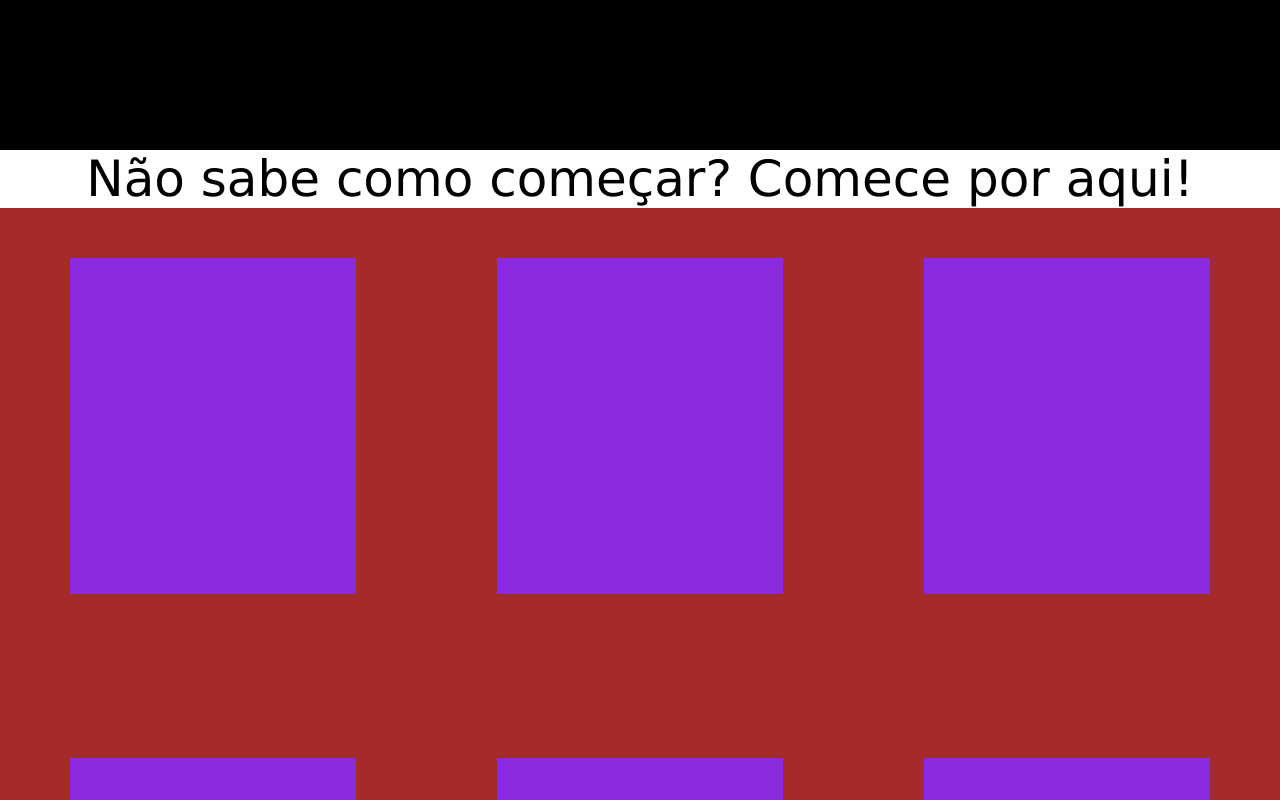
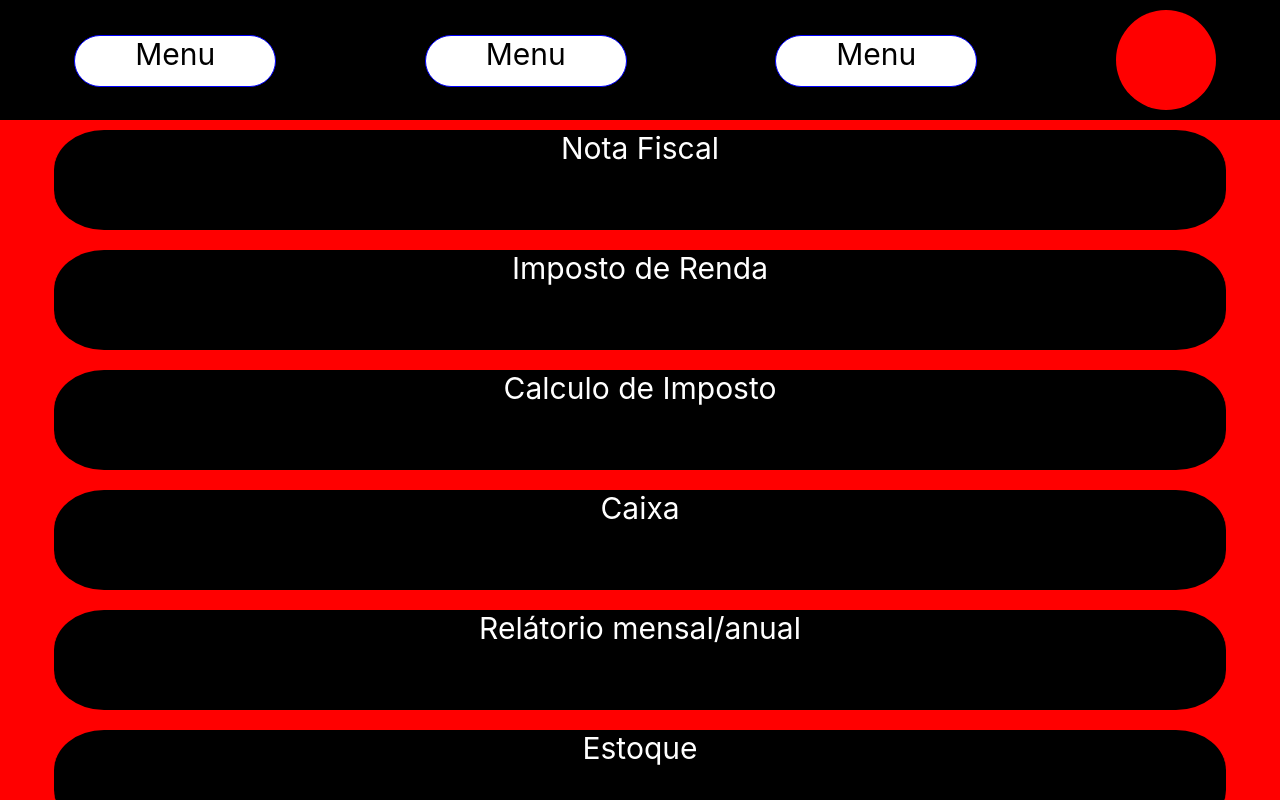
Before and after one commit to TitoSoares/MSM_bkp, a React (Create React App) app in the folder meisemmedo/: page /gen in a window 1280 px wide. Shown: the top 800 px of the page. Built offline with nearby package versions, Linux system fonts and the light colour scheme.

Commit message:
Alterações no projeto/Crianção de novas páginas

```diff
--- a/meisemmedo/package.json
+++ b/meisemmedo/package.json
@@ -12,6 +12,7 @@
     "@types/react-dom": "^18.2.15",
     "react": "^18.2.0",
     "react-dom": "^18.2.0",
+    "react-router-dom": "^6.19.0",
     "react-scripts": "5.0.1",
     "typescript": "^4.9.5",
     "web-vitals": "^2.1.4"
--- a/meisemmedo/src/App.tsx
+++ b/meisemmedo/src/App.tsx
@@ -1,12 +1,24 @@
 import React from 'react';
 import logo from './logo.svg';
 import './App.css';
-import Home from './Pages/Home/Home';
-
+import Home from './Pages/Home';
+import {Routes,Route} from 'react-router-dom';
+import FuncaoGov from './Pages/FuncaoGov';
+import Gerenciamento from './Pages/Gerenciamento';
+import Tutorial from './Pages/Tutorial';
+import Login from './Pages/Login';
+import Cadastro from './Pages/Cadastro';
 function App() {
   return (
     <div className="App">
-        <Home/>
+      <Routes>
+        <Route path='/' element={<Home/>}></Route>
+        <Route path='/gov' element={<FuncaoGov/>}></Route>
+        <Route path='/gen' element={<Gerenciamento/>}></Route>
+        <Route path='/tutorial' element={<Tutorial/>}></Route>
+        <Route path='/login' element={<Login/>}></Route>
+        <Route path='/cadastro' element={<Cadastro/>}></Route>
+      </Routes>
     </div>
   );
 }
--- a/meisemmedo/src/Componentes/Cabecalho/index.tsx
+++ b/meisemmedo/src/Componentes/Cabecalho/index.tsx
@@ -3,8 +3,10 @@ import "../estyle/estilo.css"
 function FuncaoCabecalho(){
     return(
          <div className="cabecalho">
-            <div></div>
-            <div></div>
+            <div className="menu">Menu</div>
+            <div className="menu">Menu</div>
+            <div className="menu">Menu</div>
+            <div className="imagemMenu"></div>
          </div>
     )
 }
--- a/meisemmedo/src/Componentes/estyle/estilo.css
+++ b/meisemmedo/src/Componentes/estyle/estilo.css
@@ -3,26 +3,47 @@
     display: flex;
     flex-direction: row
 }
-/*Cabeçalho*/
+/*=================================================================================================================================*/
+/*CABEÇALHO*/
 .cabecalho{
+    flex-direction: row;
+    display: flex;
     width: 100%;
-    height: 150px;
+    height: auto;
     background-color: black;
-    color: aquamarine;
+    justify-content:space-around;
+
 }
-/*Texto central*/
-.TextoCentral{
-    font-size: 50px;
-    text-align: center;
-    font-family: 'Lucida Sans', 'Lucida Sans Regular', 'Lucida Grande', 'Lucida Sans Unicode', Geneva, Verdana, sans-serif;
+.menu{
+    margin-top: 35px;
+    margin-left:10px;
+    color:black;
+    font-size: 30px;
+    margin-right:10px;
+    width: 200px;
+    height: 50px;
+    background-color: white;
+    border: 1px blue solid;
+    border-radius: 30px;
+
 }
+.imagemMenu{
+    margin-top:10px;
+    margin-bottom: 10px;
+    width: 100px;
+    height: 100px;
+    border-radius:50%;
+    background-color: red;
+}
+/*=================================================================================================================================*/
+/*FUNÇÃO GOV*/
 /*Centro da página*/
 .DivCenter{
     padding-top: 50px;
     display: flex;
     background-color: brown;
     width:100%;
-    height:450px;
+    height:auto;
     flex-wrap: wrap;
     justify-content:space-around;
 }
@@ -31,4 +52,30 @@
     background-color: blueviolet;
     width: 286px;
     height:336px;
+    margin-bottom: 50px;
 }
+/*=================================================================================================================================*/
+/*GERENCIAMENTO*/
+/*Funções*/
+.funcoesGen{
+    display: flex;
+    flex-direction: column;
+    background-color: red;
+    width: 100%;
+    height: auto;
+    justify-content:space-around;
+    flex-wrap: wrap;
+    align-items: center;
+}
+.caixaFuncGen{
+    padding-left: 10px;
+    padding-right: 10px;
+    background-color: black;
+    height: 100px;
+    width: 90%;
+    border-top: 10px red solid;
+    border-bottom:10px red solid;
+    border-radius: 50px;
+    color: white;
+    font-size: 30px;
+}
--- /dev/null
+++ b/meisemmedo/src/Pages/Cadastro.tsx
@@ -0,0 +1,11 @@
+import FuncaoCabecalho from "../Componentes/Cabecalho"
+import "../Componentes/estyle/estilo.css"
+function Cadastro(){
+    return(
+        <div>
+            <FuncaoCabecalho/>
+            Cadastro
+        </div>
+    )
+}
+export default Cadastro
--- a/meisemmedo/src/Pages/Home/Home.tsx
+++ b/meisemmedo/src/Pages/FuncaoGov.tsx
@@ -1,11 +1,10 @@
-import "../../Componentes/estyle/estilo.css"
-import FuncaoCabecalho from "../../Componentes/Cabecalho";
+import "../Componentes/estyle/estilo.css"
+import FuncaoCabecalho from "../Componentes/Cabecalho";
 
-function Home() {
+function FuncaoGov() {
   return (
     <div className="App">
       <FuncaoCabecalho/>
-      <div className="TextoCentral">Não sabe como começar? Comece por aqui!</div>
         <div className="DivCenter">
           <div className="CaixaText"></div>
           <div className="CaixaText"></div>
@@ -20,4 +19,4 @@ function Home() {
   )
 }
 
-export default Home;
+export default FuncaoGov;
--- /dev/null
+++ b/meisemmedo/src/Pages/Gerenciamento.tsx
@@ -0,0 +1,18 @@
+import FuncaoCabecalho from "../Componentes/Cabecalho";
+import "../Componentes/estyle/estilo.css"
+function Gerenciamento(){
+    return(
+        <div>
+        <FuncaoCabecalho/>
+            <div className="funcoesGen">
+                <div className="caixaFuncGen">Nota Fiscal</div>
+                <div className="caixaFuncGen">Imposto de Renda</div>
+                <div className="caixaFuncGen">Calculo de Imposto</div>
+                <div className="caixaFuncGen">Caixa</div>
+                <div className="caixaFuncGen">Relátorio mensal/anual</div>
+                <div className="caixaFuncGen">Estoque</div>
+            </div>
+        </div>
+    )
+}
+export default Gerenciamento;
--- /dev/null
+++ b/meisemmedo/src/Pages/Home.tsx
@@ -0,0 +1,11 @@
+import FuncaoCabecalho from "../Componentes/Cabecalho";
+import "../Componentes/estyle/estilo.css"
+function Home(){
+    return(
+        <div>
+            <FuncaoCabecalho/>
+            ESSA É A HOME
+        </div>
+    )
+}
+export default Home;
--- /dev/null
+++ b/meisemmedo/src/Pages/Login.tsx
@@ -0,0 +1,11 @@
+import FuncaoCabecalho from "../Componentes/Cabecalho"
+import "../Componentes/estyle/estilo.css"
+function Login(){
+    return(
+        <div>
+        <FuncaoCabecalho/>
+        Login
+        </div>
+    )
+}
+export default Login
--- /dev/null
+++ b/meisemmedo/src/Pages/Tutorial.tsx
@@ -0,0 +1,11 @@
+import FuncaoCabecalho from "../Componentes/Cabecalho"
+import "../Componentes/estyle/estilo.css"
+function Tutorial(){
+    return(
+        <div>
+            <FuncaoCabecalho/>
+            Tutorial
+        </div>
+    )
+}
+export default Tutorial
--- a/meisemmedo/src/index.tsx
+++ b/meisemmedo/src/index.tsx
@@ -3,13 +3,15 @@ import ReactDOM from 'react-dom/client';
 import './index.css';
 import App from './App';
 import reportWebVitals from './reportWebVitals';
-
+import {BrowserRouter} from 'react-router-dom';
 const root = ReactDOM.createRoot(
   document.getElementById('root') as HTMLElement
 );
 root.render(
   <React.StrictMode>
-    <App />
+    <BrowserRouter>
+      <App/>
+    </BrowserRouter>
   </React.StrictMode>
 );
 
```
Also changed, not shown: 1 other file (tests, documents, lock files or other folders).
